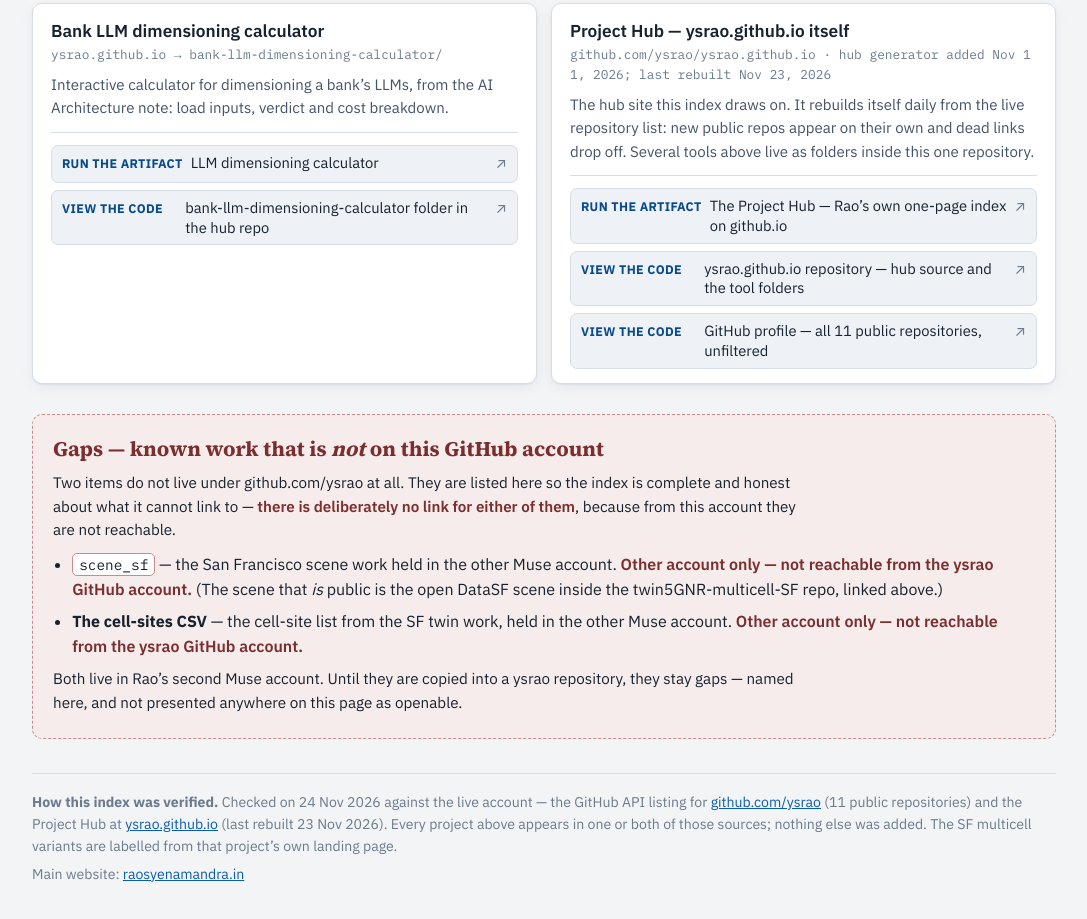
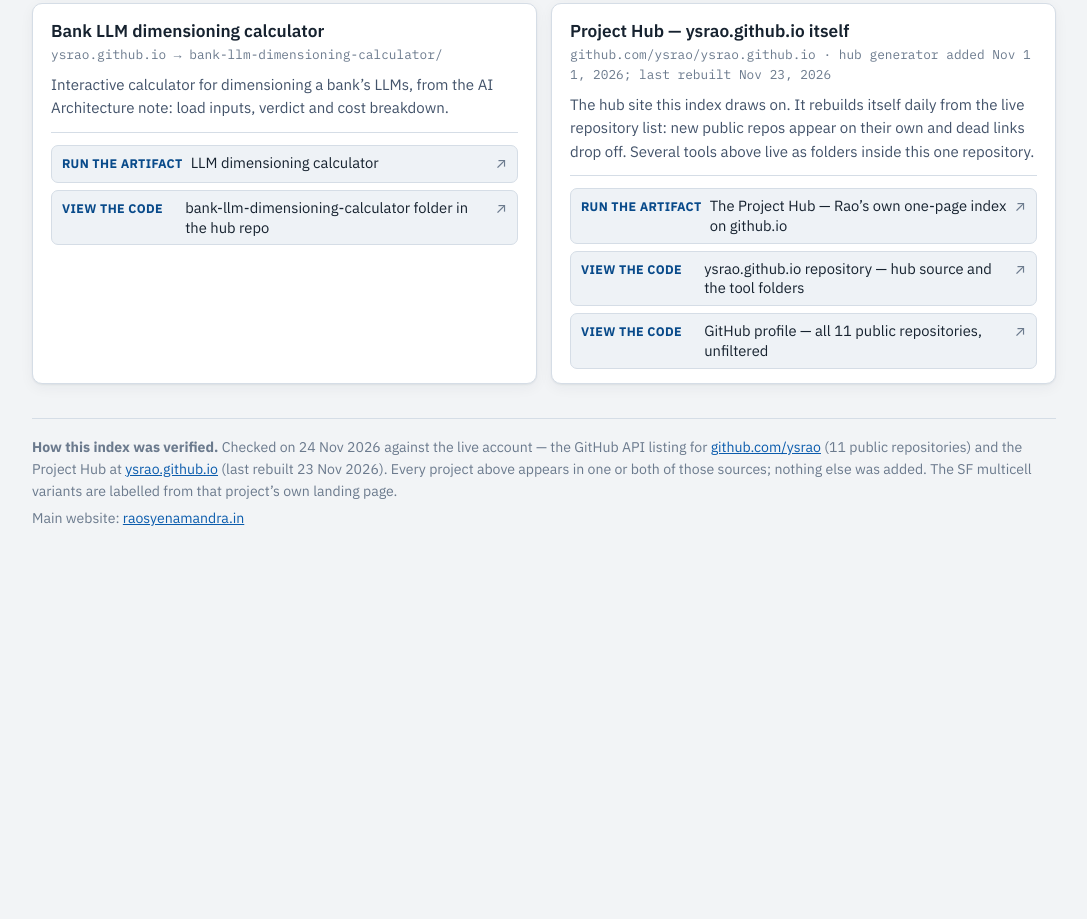
Before and after one commit to ysrao/ysrao.github.io, a plain HTML site: page project-index/index.html in a window 1280 px wide. Shown: the part 4518-5437 px from the top of the page, without its empty margins (96-1183 px from the left). After the commit the page ends 5082 px from the top, so only its background shows below. Drawn offline with Linux system fonts and the light colour scheme.

Commit message:
Project index: remove the gaps box

```diff
--- a/project-index/index.html
+++ b/project-index/index.html
@@ -462,23 +462,7 @@
     <p style="margin:0"><b>No project matches that.</b><br />Try a shorter word — “twin”, “semantic”, “RAN” — or clear the filter.</p>
   </div>
 
-  <!-- ================= GAPS ================= -->
-  <div class="gaps" role="note" aria-label="Known gaps — not on this GitHub account">
-    <h2>Gaps — known work that is <em>not</em> on this GitHub account</h2>
-    <p>Two items do not live under github.com/ysrao at all. They are listed here so the
-      index is complete and honest about what it cannot link to — <span class="status">there is deliberately no link
-      for either of them</span>, because from this account they are not reachable.</p>
-    <ul>
-      <li><code>scene_sf</code> — the San Francisco scene work held in the other Muse account.
-        <span class="status">Other account only — not reachable from the ysrao GitHub account.</span>
-        (The scene that <em>is</em> public is the open DataSF scene inside the twin5GNR-multicell-SF repo, linked above.)</li>
-      <li><b>The cell-sites CSV</b> — the cell-site list from the SF twin work, held in the other Muse account. <span class="status">Other account only — not reachable from the ysrao GitHub account.</span></li>
-    </ul>
-    <p>Both live in Rao’s second Muse account. Until they are copied into a ysrao repository,
-      they stay gaps — named here, and not presented anywhere on this page as openable.</p>
-  </div>
-
-  <footer>
+    <footer>
     <p style="margin:0 0 6px"><b>How this index was verified.</b> Checked on 24 Nov 2026 against the live account —
       the GitHub API listing for <a href="https://github.com/ysrao">github.com/ysrao</a>
       (11 public repositories) and the Project Hub at
```
